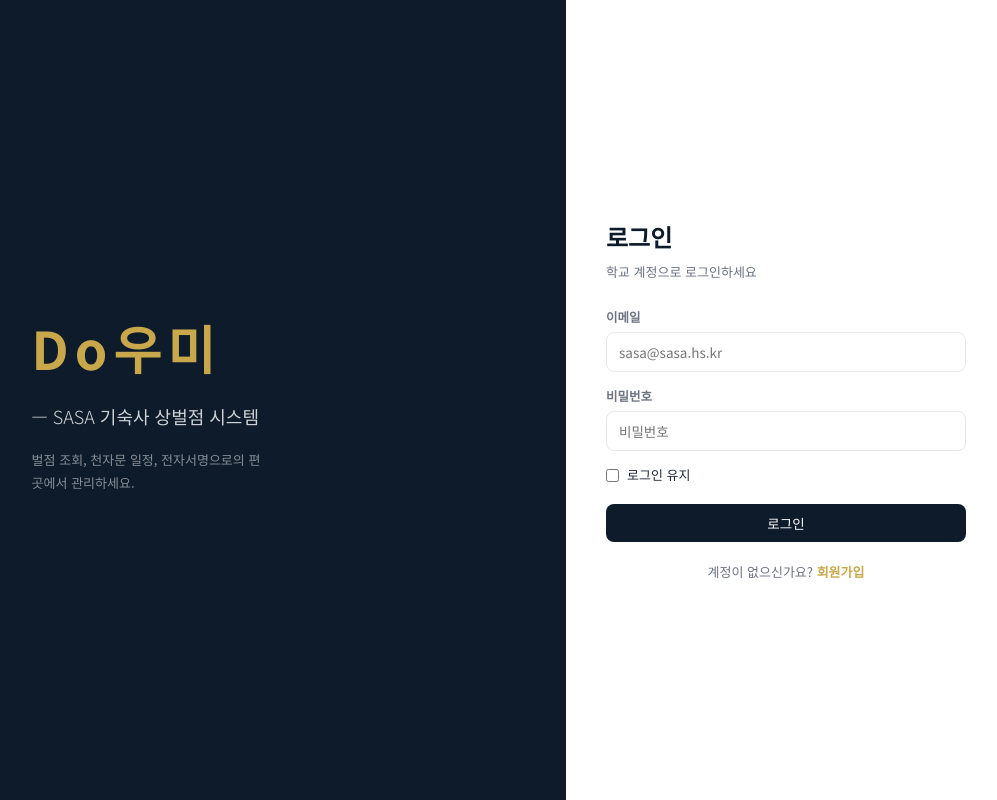
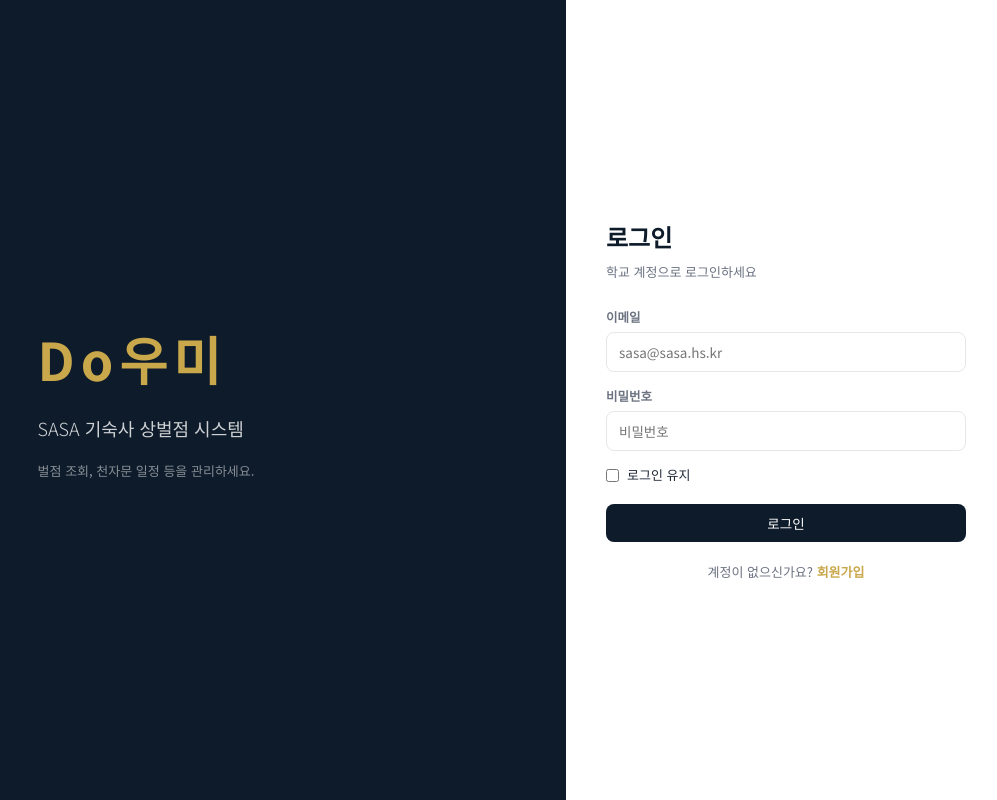
Before and after one commit to sasa10th/Do-umi, a Flask app: page /auth/login in a window 1280 px wide. Shown: the whole page, without its empty margins (274-1271 px from the left). Run offline with Flask 3, Linux system fonts and the light colour scheme.

Commit message:
/login.html 말 이상해서 수정

```diff
--- a/templates/auth/login.html
+++ b/templates/auth/login.html
@@ -7,8 +7,8 @@
   <div class="auth-left">
     <div class="auth-brand">
       <h1 class="brand-title">Do우미</h1>
-      <p class="brand-tagline">— SASA 기숙사 상벌점 시스템</p>
-      <p class="brand-desc">벌점 조회, 천자문 일정, 전자서명으로의 편<br />곳에서 관리하세요.</p>
+      <p class="brand-tagline">SASA 기숙사 상벌점 시스템</p>
+      <p class="brand-desc">벌점 조회, 천자문 일정 등을 관리하세요.</p>
     </div>
   </div>
   <div class="auth-right">
--- a/templates/dashboard/document.html
+++ b/templates/dashboard/document.html
@@ -2,7 +2,6 @@
 {% block title %}천자문 기한{% endblock %}
 
 {% block content %}
-
 
 <!-- 면제권 현황 -->
 <div class="section-card exemption-card">
```
